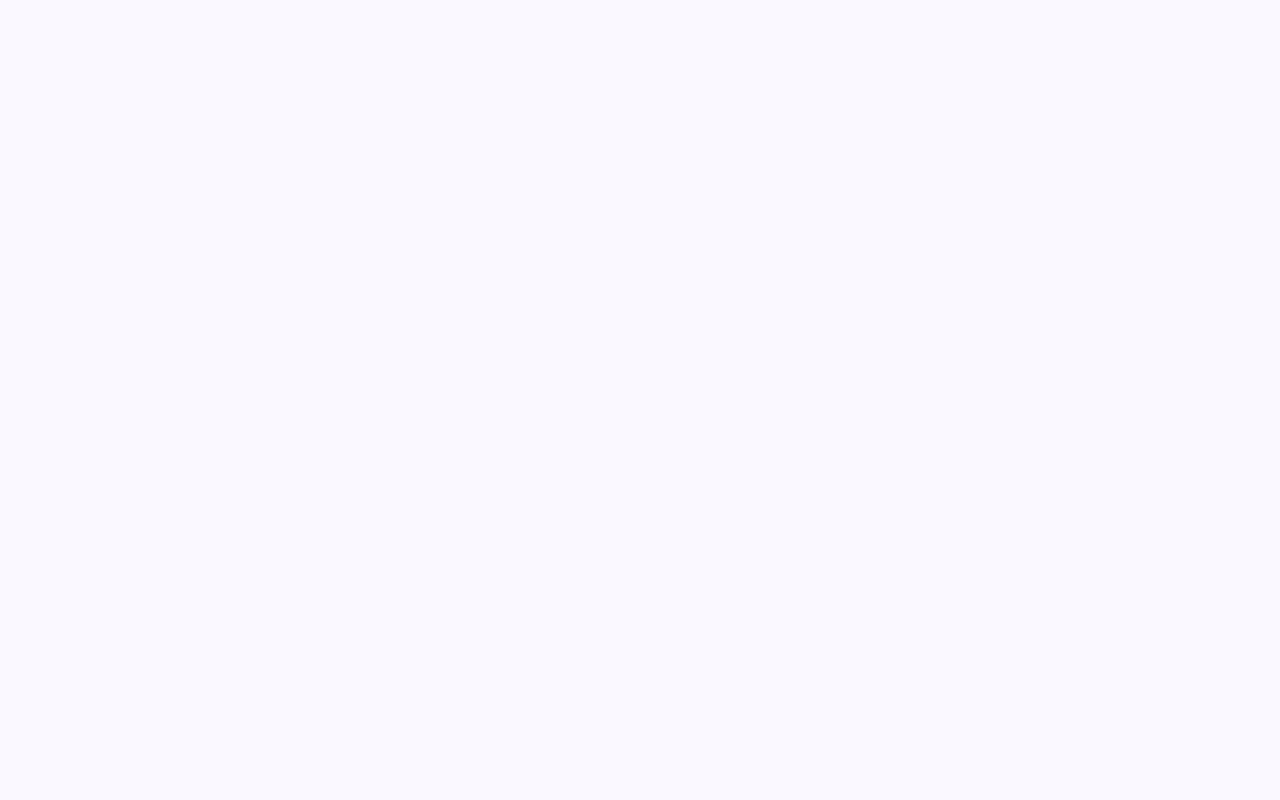
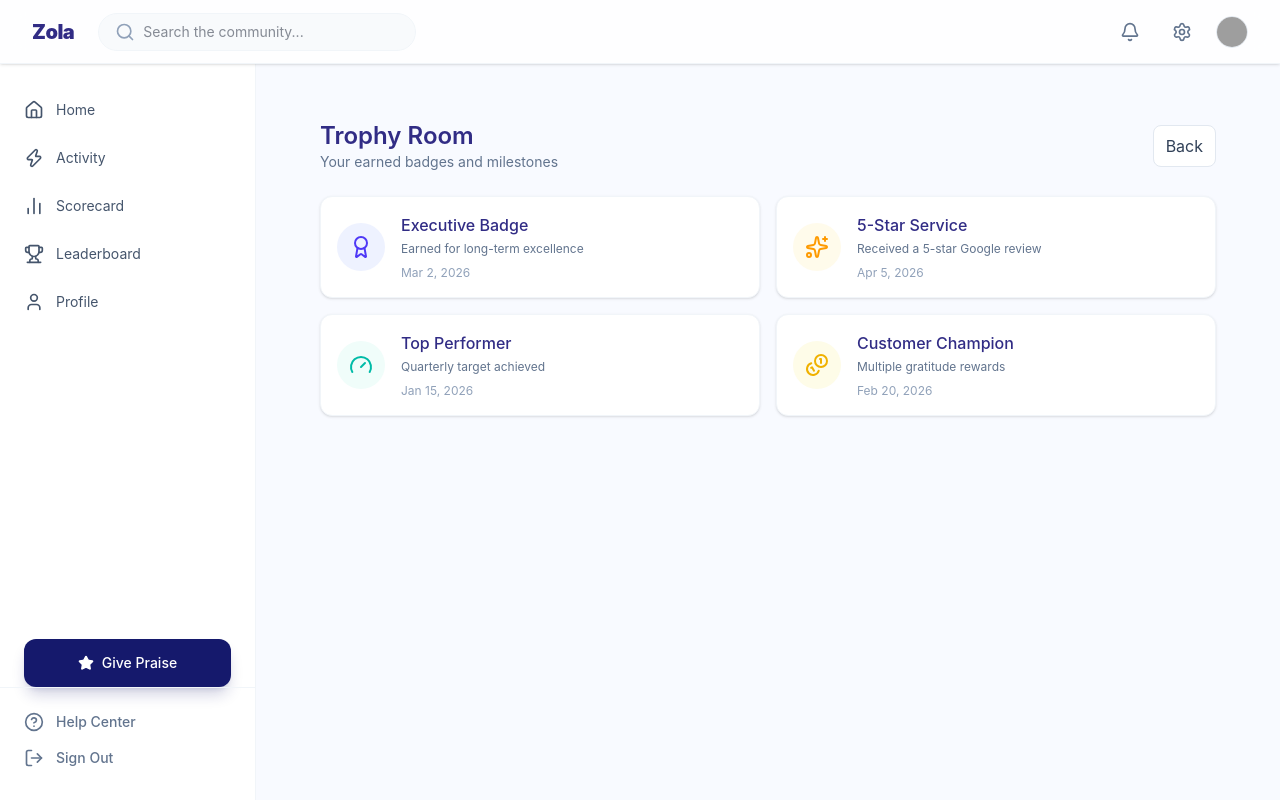
Before and after one commit to nejidevelops/employee-dashboard, a React (Vite) app: page /trophy-room in a window 1280 px wide. Before the commit this address had no page. Built offline with nearby package versions, Linux system fonts and the light colour scheme; grey boxes are pictures that could not be loaded.

Commit message:
Working on the trophy room UI

```diff
--- a/src/App.tsx
+++ b/src/App.tsx
@@ -5,6 +5,7 @@ import Activity from './pages/Activity';
 import Scorecard from './pages/Scorecard';
 import Leaderboard from './pages/Leaderboard';
 import Profile from './pages/Profile';
+import TrophyRoom from './pages/TrophyRoom';
 
 function App() {
   return (
@@ -16,6 +17,7 @@ function App() {
           <Route path="scorecard" element={<Scorecard />} />
           <Route path="leaderboard" element={<Leaderboard />} />
           <Route path="profile" element={<Profile />} />
+          <Route path="trophy-room" element={<TrophyRoom />} />
         </Route>
       </Routes>
     </BrowserRouter>
--- a/src/pages/Dashboard.tsx
+++ b/src/pages/Dashboard.tsx
@@ -1,4 +1,5 @@
 import { useEffect, useState } from 'react';
+import { useNavigate } from 'react-router-dom';
 import { PartyPopper, Zap, Check, Sparkles, Info, PiggyBank, ShoppingBag, Coffee, Award, Handshake, Gauge, Clock, Coins, Quote, Heart, MessageCircle, Lightbulb, ChevronDown, ArrowDown } from 'lucide-react';
 
 type WallFilter = 'Everyone' | 'My Circle';
@@ -196,6 +197,7 @@ export default function Dashboard() {
   const [commentTexts, setCommentTexts] = useState<Record<number, string>>({});
   const [userCommentsList, setUserCommentsList] = useState<Record<number, Array<{ text: string; author: string }>>>({});
   const [showEarningHistory, setShowEarningHistory] = useState(false);
+  const navigate = useNavigate();
 
   useEffect(() => {
     const previousOverflow = document.body.style.overflow;
@@ -395,12 +397,15 @@ export default function Dashboard() {
           <h1 className="text-4xl font-medium text-on-background tracking-tight">Good morning, Alex! 👋</h1>
           <p className="text-on-surface-variant text-base mt-1">Ready for another day of making an impact?</p>
         </div>
-        <div className="flex gap-3">
-          <button className="bg-secondary text-white px-6 py-3 rounded-xl font-medium flex items-center gap-2 hover:bg-secondary/90 transition-all shadow-lg shadow-secondary/20 active:scale-95">
-            <PartyPopper className="w-5 h-5 fill-current" />
-            Give Zola
-          </button>
-        </div>
+          <div className="flex gap-3">
+            <button
+              className="bg-secondary text-white px-6 py-3 rounded-xl font-medium flex items-center gap-2 hover:bg-secondary/90 transition-all shadow-lg shadow-secondary/20 active:scale-95"
+              type="button"
+            >
+              <PartyPopper className="w-5 h-5 fill-current" />
+              Give Zola
+            </button>
+          </div>
       </div>
 
       {/* Bento Grid Layout */}
@@ -528,7 +533,9 @@ export default function Dashboard() {
                 <span className="text-[10px] font-medium text-center">Velocity</span>
               </div>
             </div>
-            <button className="w-full mt-6 py-2.5 bg-slate-50 text-indigo-700 font-medium text-sm rounded-xl hover:bg-indigo-100 transition-colors">
+            <button
+              onClick={() => navigate('/trophy-room')}
+            className="w-full mt-6 py-2.5 bg-slate-50 text-indigo-700 font-medium text-sm rounded-xl hover:bg-indigo-100 transition-colors">
               View Trophy Room
             </button>
           </div>
--- /dev/null
+++ b/src/pages/TrophyRoom.tsx
@@ -0,0 +1,53 @@
+import { useNavigate } from 'react-router-dom';
+import { Award, Sparkles, Gauge, Coins } from 'lucide-react';
+
+export default function TrophyRoom() {
+  const navigate = useNavigate();
+
+  const trophies = [
+    { id: 1, title: 'Executive Badge', desc: 'Earned for long-term excellence', date: 'Mar 2, 2026', icon: Award, color: 'bg-indigo-50 text-indigo-600' },
+    { id: 2, title: '5-Star Service', desc: 'Received a 5-star Google review', date: 'Apr 5, 2026', icon: Sparkles, color: 'bg-amber-50 text-amber-500' },
+    { id: 3, title: 'Top Performer', desc: 'Quarterly target achieved', date: 'Jan 15, 2026', icon: Gauge, color: 'bg-teal-50 text-teal-500' },
+    { id: 4, title: 'Customer Champion', desc: 'Multiple gratitude rewards', date: 'Feb 20, 2026', icon: Coins, color: 'bg-yellow-50 text-yellow-500' },
+  ];
+
+  return (
+    <div className="p-6">
+      <div className="max-w-4xl mx-auto">
+        <div className="flex items-center justify-between mb-6">
+          <div>
+            <h1 className="text-2xl font-semibold text-indigo-900">Trophy Room</h1>
+            <p className="text-sm text-slate-500">Your earned badges and milestones</p>
+          </div>
+          <div className="flex items-center gap-3">
+            <button
+              onClick={() => navigate(-1)}
+              className="py-2 px-3 bg-white border border-slate-200 rounded-lg text-slate-700 hover:bg-slate-50"
+              type="button"
+            >
+              Back
+            </button>
+          </div>
+        </div>
+
+        <div className="grid grid-cols-1 sm:grid-cols-2 gap-4">
+          {trophies.map((t) => {
+            const Icon = t.icon;
+            return (
+              <div key={t.id} className="bg-white p-4 rounded-xl shadow-sm border border-slate-100 flex gap-4 items-center">
+                <div className={`w-12 h-12 rounded-full flex items-center justify-center shrink-0 ${t.color}`}>
+                  <Icon className="w-6 h-6" />
+                </div>
+                <div>
+                  <p className="font-medium text-indigo-900">{t.title}</p>
+                  <p className="text-xs text-slate-500 mt-1">{t.desc}</p>
+                  <p className="text-xs text-slate-400 mt-2">{t.date}</p>
+                </div>
+              </div>
+            );
+          })}
+        </div>
+      </div>
+    </div>
+  );
+}
```
